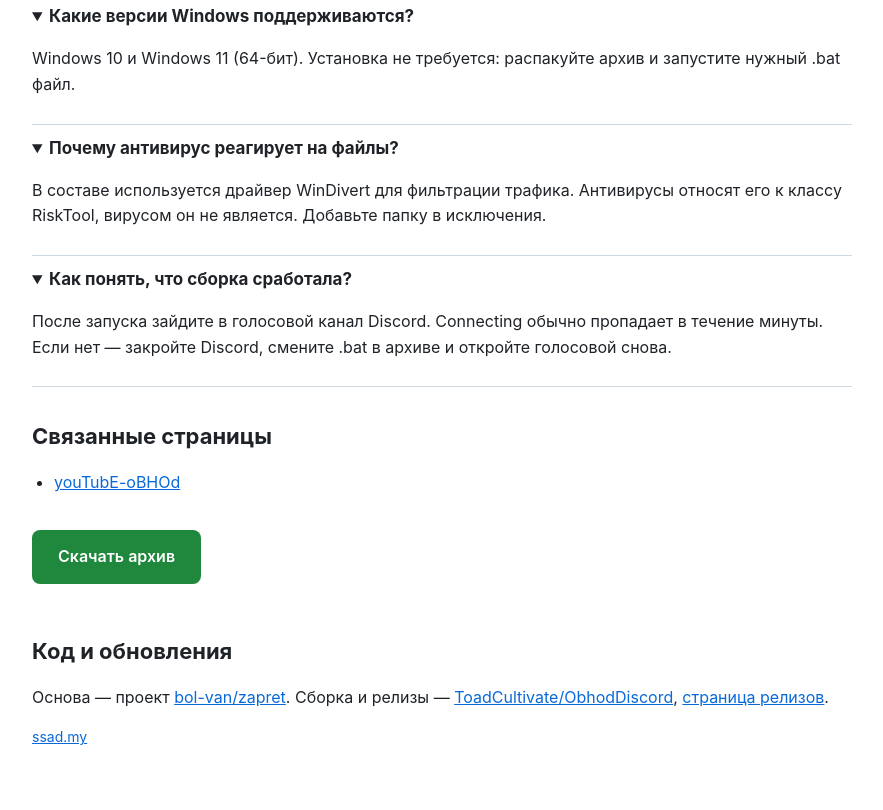
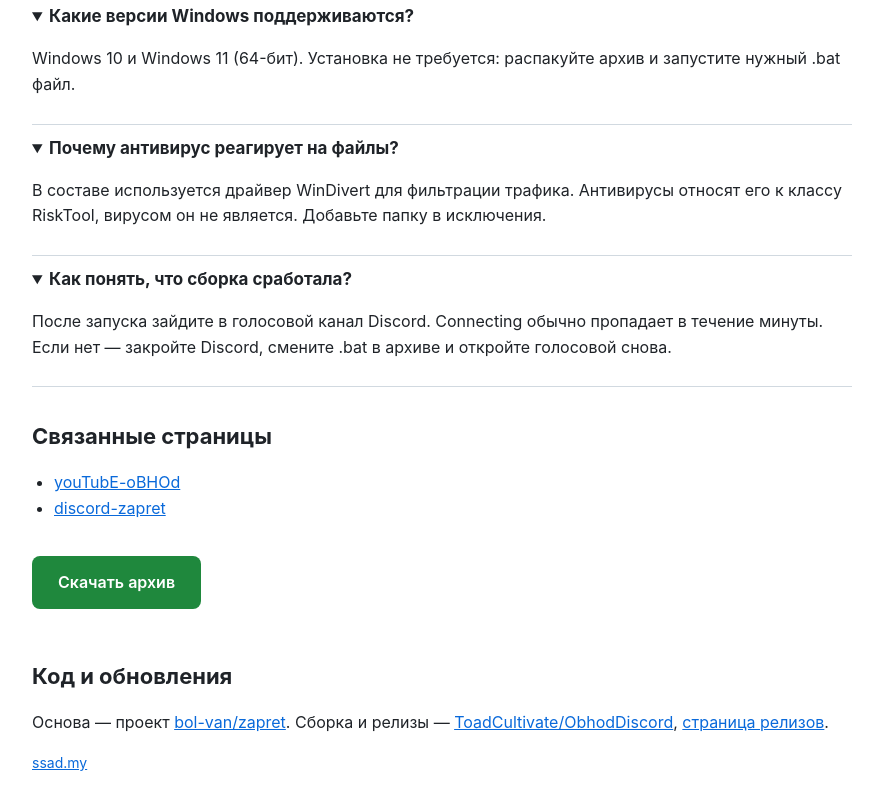
Before and after one commit to ToadCultivate/ObhodDiscord, a plain HTML site: page docs/index.html in a window 1280 px wide. Shown: the part 1522-2332 px from the top of the page, without its empty margins (198-1081 px from the left). Drawn offline with Linux system fonts and the light colour scheme.

Commit message:
Refresh documentation

```diff
--- a/docs/index.html
+++ b/docs/index.html
@@ -90,6 +90,7 @@
   <h2>Связанные страницы</h2>
   <ul>
     <li><a href="https://github.com/ToadCultivate/youTubE-oBHOd">youTubE-oBHOd</a></li>
+    <li><a href="https://github.com/ToadCultivate/discord-zapret">discord-zapret</a></li>
   </ul>
 
 
```
